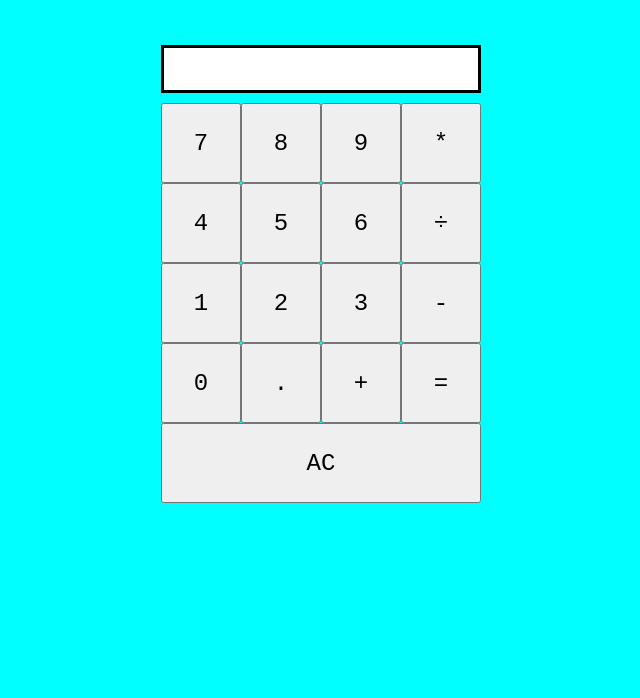
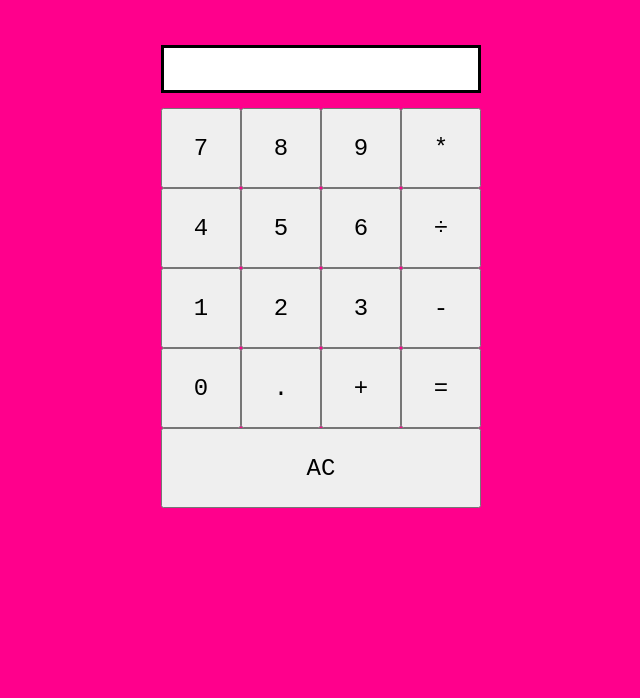
Before and after one commit to asad0306/Calculator, a plain HTML site: page index.html in a window 1280 px wide. Shown: the part 102-800 px from the top of the page, without its empty margins (319-959 px from the left). Drawn offline with Linux system fonts and the light colour scheme.

Commit message:
UXI change

```diff
--- a/main.css
+++ b/main.css
@@ -5,7 +5,7 @@ body {
     flex-direction: column;
     align-items: center;
     justify-content: center;
-    background-color: aqua;
+    background-color: rgb(255, 0, 140);
 }
 .heading {
 margin: 50px;
@@ -38,4 +38,5 @@ input {
     grid-template-columns: repeat(4, 80px);
     grid-template-rows: repeat(5, 80px);
     align-content: center;
+    margin: 5px;
 }
```
